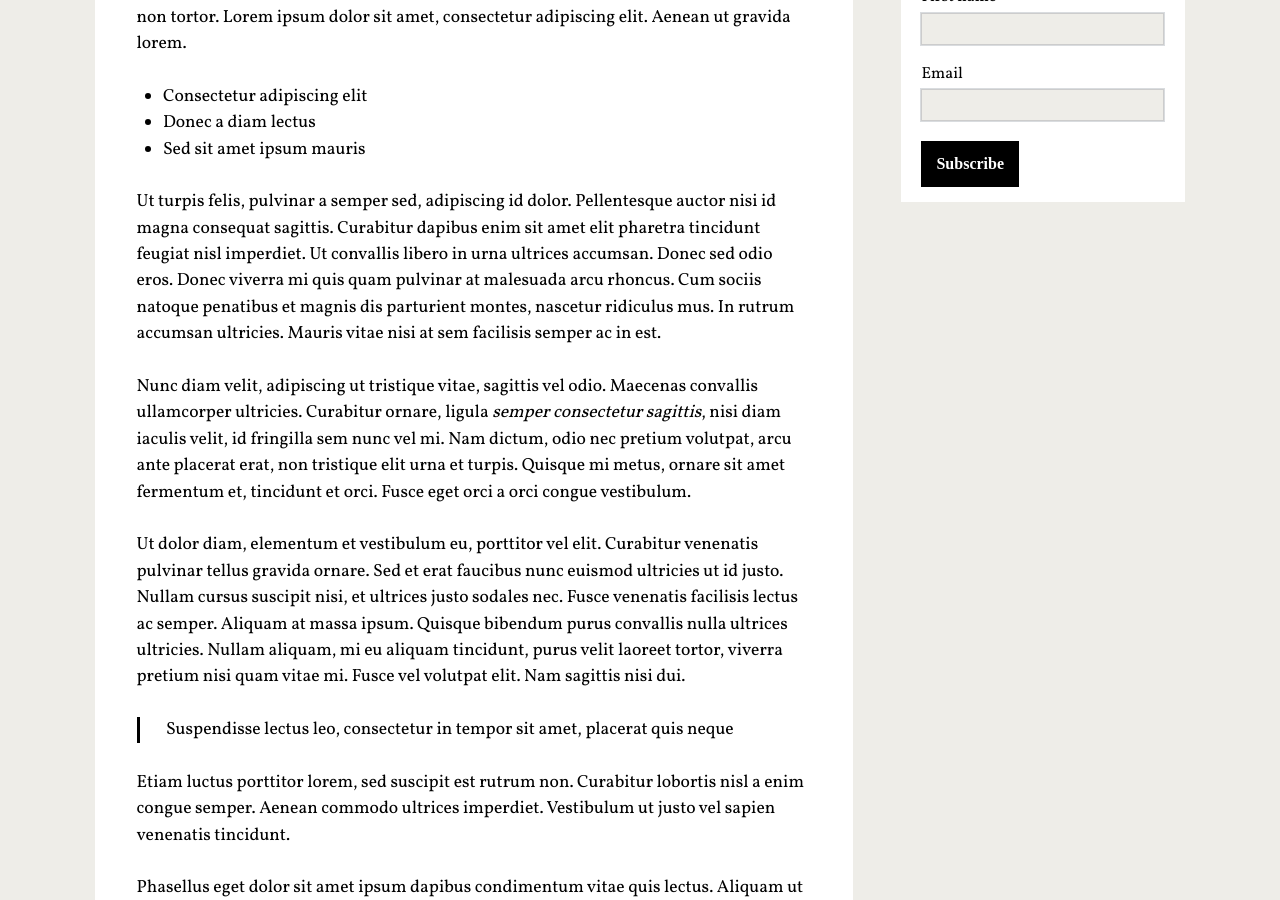
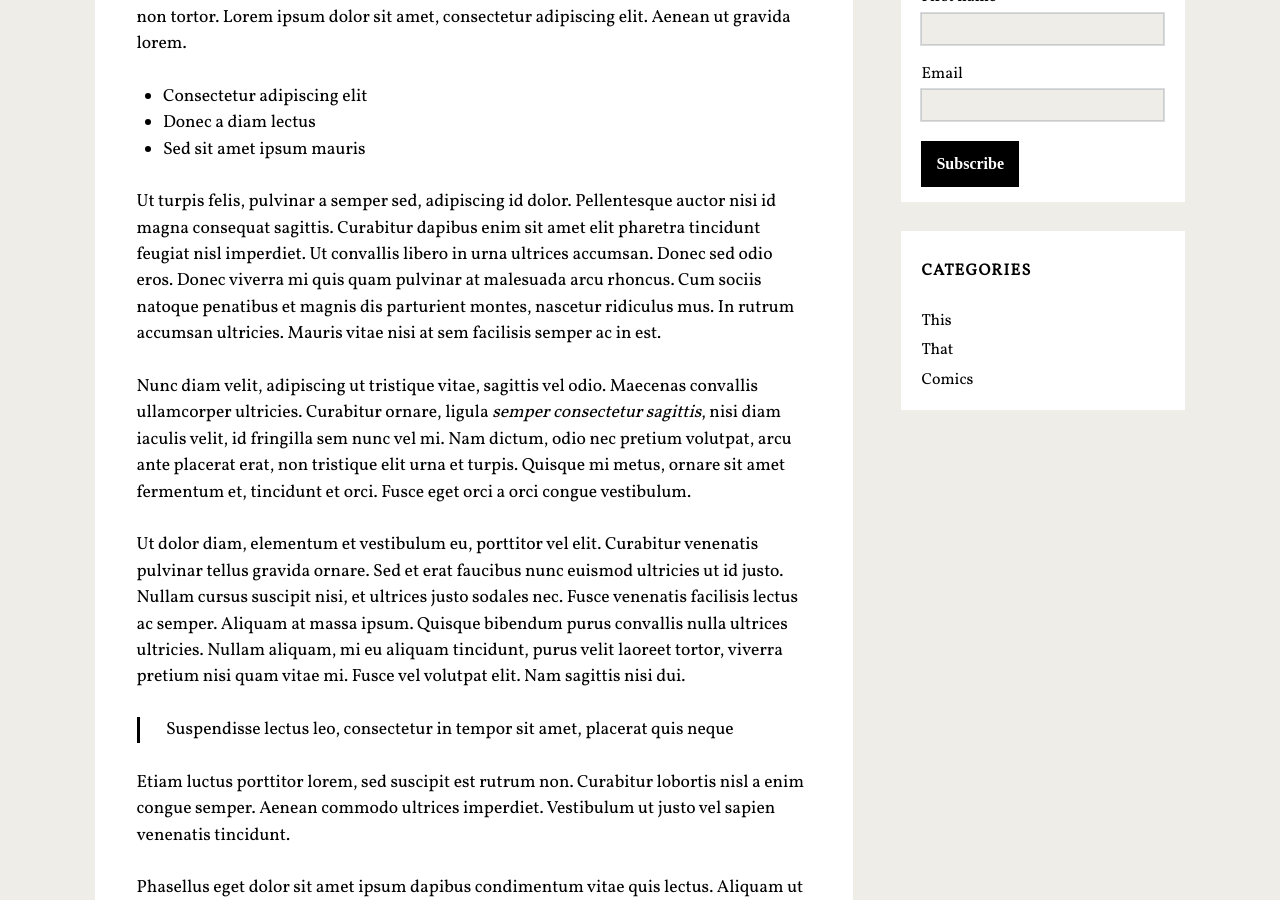
Before and after one commit to randideo/randideo.github.io, a Jekyll site: the page built from index.html, in a window 1280 px wide and 900 px high, scrolled down 387 px. Built offline with Jekyll 4.4.1, drawn with Linux system fonts in a browser that asks for light colours; nearby versions of some CDN libraries; some web fonts are replaced; comment, search, counter and statistics services are not loaded.

Commit message:
Update sidebar.html

```diff
--- a/_includes/sidebar.html
+++ b/_includes/sidebar.html
@@ -71,8 +71,16 @@
     });
 }
 </script>
-    </div>
+        </div></div>
 
+    <div class='widget Label' data-version='1' id='Label1'>
+<h2 class='title'>Categories</h2>
+<div class='widget-content'>
+   {% for category in site.tags %}
+  <li style='text-transform: capitalize; list-style-type: none;'><a style="text-decoration: none;" href="/categories/#{{ label | first }}">{{ category | first }}</a>
+  </li>
+{% endfor %}
+</div>
 
 
 
```
